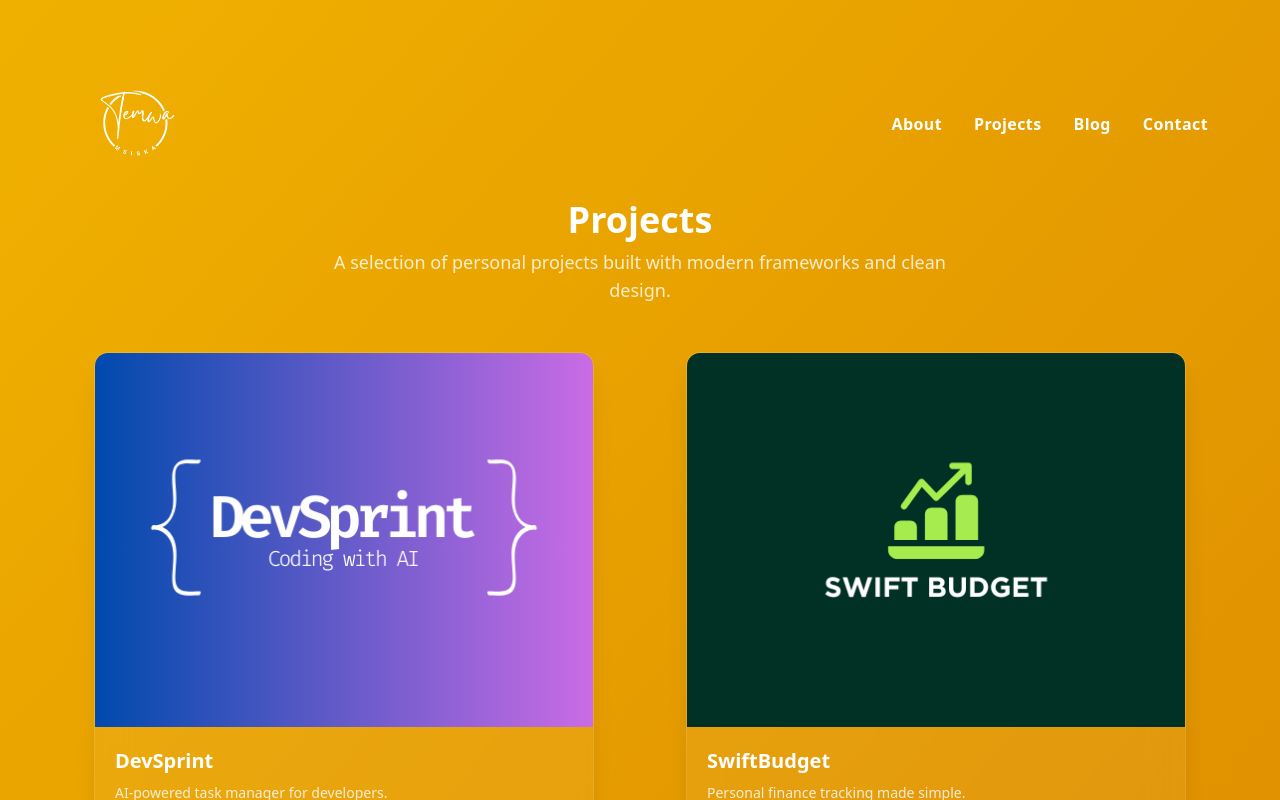
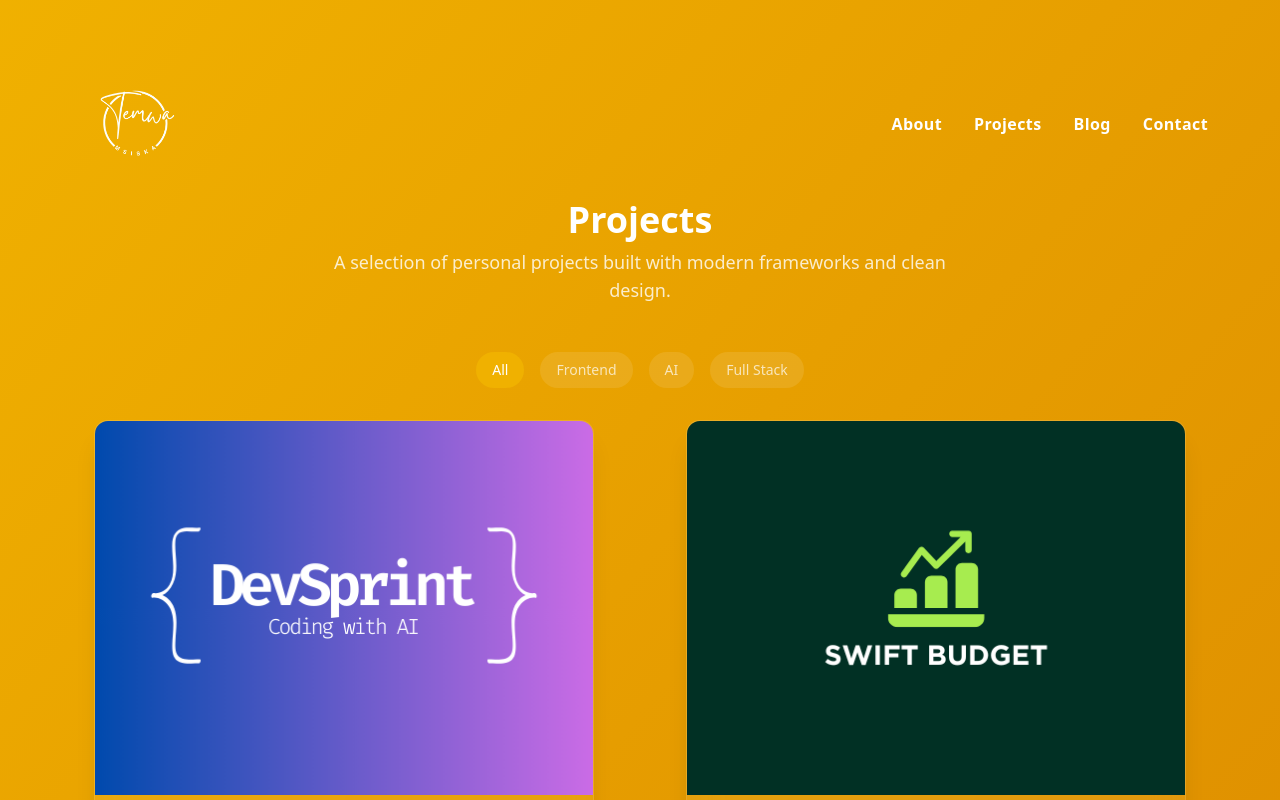
Before and after one commit to temwani-msiska/Portfolio, a Next.js app: page /projects in a window 1280 px wide. Shown: the top 800 px of the page. Built offline with nearby package versions, Linux system fonts and the light colour scheme.

Commit message:
Projects update

```diff
--- a/app/projects/page.tsx
+++ b/app/projects/page.tsx
@@ -1,7 +1,10 @@
 'use client';
 
+import { useState } from 'react';
 import ProjectCard from '@/components/ProjectCard';
 import Header from "@/components/Header";
+
+const categories = ['All', 'Frontend', 'AI', 'Full Stack'];
 
 const projects = [
   {
@@ -9,32 +12,42 @@ const projects = [
     description: 'AI-powered task manager for developers.',
     image: '/devsprint.png',
     slug: 'devsprint',
+    category: 'AI',
   },
   {
     title: 'SwiftBudget',
     description: 'Personal finance tracking made simple.',
     image: '/swiftbudget.png',
     slug: 'swiftbudget',
+    category: 'Full Stack',
   },
   {
     title: 'SkillBridge',
     description: 'Peer-to-peer learning platform.',
     image: '/skillbridge.png',
     slug: 'skillbridge',
+    category: 'Frontend',
   },
   {
     title: 'HomeQuest',
     description: 'Student property rental portal.',
     image: '/homequest.png',
     slug: 'homequest',
+    category: 'Full Stack',
   },
 ];
 
 export default function ProjectsPage() {
+  const [activeCategory, setActiveCategory] = useState('All');
+
+  const filteredProjects =
+    activeCategory === 'All'
+      ? projects
+      : projects.filter((p) => p.category === activeCategory);
+
   return (
-
     <main className="min-h-screen bg-gradient-to-tl from-[#db8805] to-yellow-500 text-white px-6 py-12">
-       <Header />
+      <Header />
       <div className="max-w-6xl mx-auto space-y-12">
         <div className="text-center">
           <h1 className="text-4xl font-bold mb-2">Projects</h1>
@@ -43,8 +56,26 @@ export default function ProjectsPage() {
           </p>
         </div>
 
+        {/* Category Filters */}
+        <div className="flex justify-center gap-4 flex-wrap mb-8">
+          {categories.map((cat) => (
+            <button
+              key={cat}
+              onClick={() => setActiveCategory(cat)}
+              className={`px-4 py-2 rounded-full font-medium text-sm transition ${
+                activeCategory === cat
+                  ? 'bg-yellow-500 text-white'
+                  : 'bg-white/10 text-white/70 hover:bg-yellow-400 hover:text-white'
+              }`}
+            >
+              {cat}
+            </button>
+          ))}
+        </div>
+
+        {/* Project Cards */}
         <div className="grid gap-8 sm:grid-cols-2 lg:grid-cols-2">
-          {projects.map((project) => (
+          {filteredProjects.map((project) => (
             <ProjectCard
               key={project.title}
               title={project.title}
--- /dev/null
+++ b/components/FeaturedCarousel.tsx
@@ -0,0 +1,50 @@
+'use client';
+
+import { useKeenSlider } from 'keen-slider/react';
+import 'keen-slider/keen-slider.min.css';
+import ProjectCard from './ProjectCard';
+
+const featuredProjects = [
+  {
+    title: 'DevSprint',
+    description: 'AI-powered task manager for devs.',
+    image: '/devsprint.png',
+    slug: 'devsprint',
+  },
+  {
+    title: 'SwiftBudget',
+    description: 'Personal finance tracker.',
+    image: '/swiftbudget.png',
+    slug: 'swiftbudget',
+  },
+];
+
+export default function FeaturedCarousel() {
+  const [ref] = useKeenSlider<HTMLDivElement>({
+    loop: true,
+    mode: 'free-snap',
+    slides: { perView: 1, spacing: 16 },
+    breakpoints: {
+      '(min-width: 768px)': { slides: { perView: 2, spacing: 24 } },
+      '(min-width: 1024px)': { slides: { perView: 3, spacing: 32 } },
+    },
+  });
+
+  return (
+    <div>
+      <h2 className="text-2xl font-bold mb-4 text-center">✨ Featured Projects</h2>
+      <div ref={ref} className="keen-slider">
+        {featuredProjects.map((project) => (
+          <div className="keen-slider__slide" key={project.slug}>
+            <ProjectCard
+              title={project.title}
+              description={project.description}
+              image={project.image}
+              link={`/projects/${project.slug}`}
+            />
+          </div>
+        ))}
+      </div>
+    </div>
+  );
+}
--- a/package.json
+++ b/package.json
@@ -15,6 +15,7 @@
     "clsx": "^2.1.1",
     "daisyui": "^5.0.9",
     "framer-motion": "^12.6.2",
+    "keen-slider": "^6.8.6",
     "lucide-react": "^0.485.0",
     "next": "15.2.4",
     "react": "^19.0.0",
```
Also changed, not shown: 1 other file (tests, documents, lock files or other folders).
